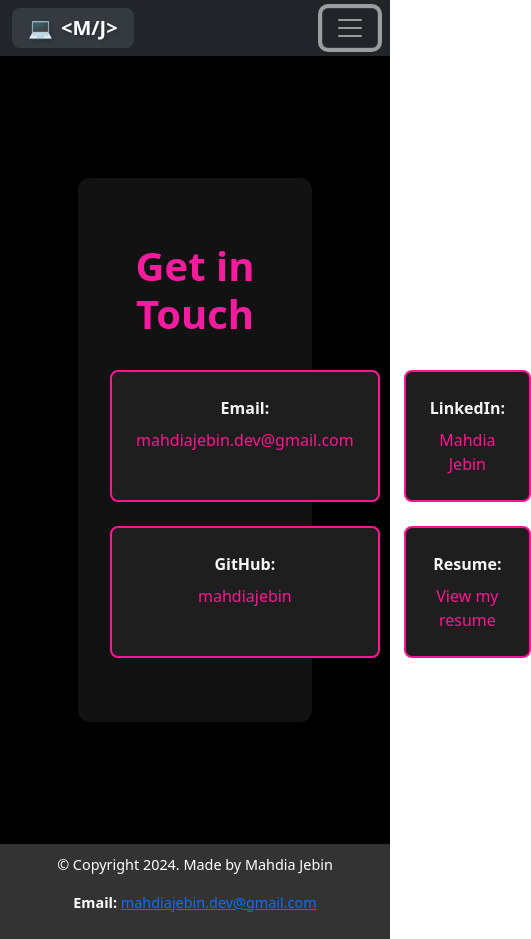
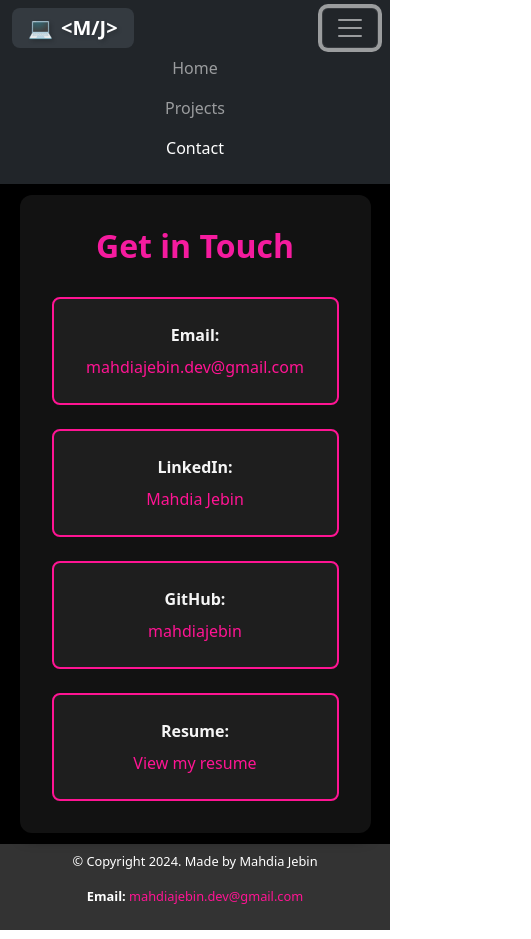
Before and after one commit to mahdiajebin/my-portfolio, a React (Create React App) app: page /my-portfolio/contact in a window 390 px wide. Both pictures are taken after a click on the button "Toggle navigation". Shown: the whole page, 531 px wide, since content can reach past the window. Built offline with nearby package versions, Linux system fonts and the light colour scheme.

Commit message:
fixes for responsiveness

```diff
--- a/src/components/AboutMe/AboutMe.css
+++ b/src/components/AboutMe/AboutMe.css
@@ -1,8 +1,7 @@
+.text-color {
+  color: white;
+}
 
-
-  .text-color{
-    color:white
-  }
 .about-me-container {
   padding: 0;
 }
@@ -116,5 +115,14 @@
   .skills__skill {
     font-size: 1.2rem;
     padding: 0.8rem 1.5rem;
+    margin-right: 0.8rem; /* Reduce margin-right for better fitting */
+  }
+
+  .about__content {
+    gap: 1rem; /* Reduce gap for smaller screens */
+  }
+
+  .extra-content {
+    padding-bottom: 4rem; /* Add padding to prevent footer overlap */
   }
 }
--- a/src/components/AboutMe/AboutMe.js
+++ b/src/components/AboutMe/AboutMe.js
@@ -1,6 +1,5 @@
-import React, { useState} from 'react';
+import React, { useState } from 'react';
 import { useNavigate } from 'react-router-dom';
-
 import './AboutMe.css';
 
 const AboutMe = () => {
@@ -22,33 +21,30 @@ const AboutMe = () => {
     navigate('/contact');
   };
 
-
   return (
     <div className="about-me-container">
       <div className="intro-section">
         <h2 className="display-5 fw-bold text-color mb-5">HI, I'M MAHDIA JEBIN</h2>
         <div className="col-lg-8 mx-auto">
           <p className="lead mb-4">
-          I am a Full-Stack Web Developer with a passion for building and managing both the front-end and back-end of websites and web applications. My experience includes extensive work in frontend development, but I am equally enthusiastic about tackling backend challenges. You can explore some of my projects in the Projects section.
+            I am a Full-Stack Web Developer with a passion for building and managing both the front-end and back-end of websites and web applications. My experience includes extensive work in frontend development, but I am equally enthusiastic about tackling backend challenges. You can explore some of my projects in the Projects section.
           </p>
           <p className="lead mb-4"> I'm actively seeking job opportunities where I can leverage my skills, contribute to projects, and grow professionally. If you have an opportunity that aligns with my expertise, please don't hesitate to <strong>contact me</strong>.</p>
           <div className="d-grid gap-2 d-sm-flex justify-content-sm-center">
             <button type="button" className="btn btn-primary btn-lg px-4 gap-3" onClick={handleSeeMore}>
               See More
             </button>
-            <button type="button" className="btn btn-outline-secondary btn-lg px-4"  onClick={handleSeeProjects}>Projects</button>
+            <button type="button" className="btn btn-outline-secondary btn-lg px-4" onClick={handleSeeProjects}>Projects</button>
           </div>
         </div>
       </div>
 
-      <div id="more-content" className={`extra-content ${showMore ? 'visible' : 'hidden'}`}>
+      <div id="more-content" className={`extra-content ${showMore ? 'visible' : ''}`}>
         <div className="about__content">
           <div className="about__content-main">
             <h3 className="about__content-title">Get to Know Me!</h3>
-
-            <p> As a passionate and dedicated software engineer, I am committed to leveraging my expertise in [Angular, AngularJS,JavaScript, TypeScript Java, Spring Boot, React.js] to create innovative and efficient software solutions. With a strong background in backend development and a keen eye for front-end design, I have successfully contributed to various projects, delivering high-quality code and enhancing user experiences. My goal is to continuously grow and adapt in the dynamic field of software engineering, taking on challenging projects that allow me to utilize my skills and knowledge to their fullest potential. I am eager to join a forward-thinking company where I can collaborate with a talented team to drive impactful results and contribute to the organization's succes</p>
+            <p> As a passionate and dedicated software engineer, I am committed to leveraging my expertise in [Angular, AngularJS, JavaScript, TypeScript Java, Spring Boot, React.js] to create innovative and efficient software solutions. With a strong background in backend development and a keen eye for front-end design, I have successfully contributed to various projects, delivering high-quality code and enhancing user experiences. My goal is to continuously grow and adapt in the dynamic field of software engineering, taking on challenging projects that allow me to utilize my skills and knowledge to their fullest potential. I am eager to join a forward-thinking company where I can collaborate with a talented team to drive impactful results and contribute to the organization's success.</p>
             <p className="btn btn--med btn--theme dynamicBgClr" onClick={handleSeeContact}>Contact</p>
-
           </div>
           <div className="about__content-skills">
             <h3 className="about__content-title">My Skills</h3>
--- a/src/components/ContactMe/ContactMe.css
+++ b/src/components/ContactMe/ContactMe.css
@@ -3,10 +3,10 @@
   color: #f5f5f5; /* Light text color for readability */
   padding: 4rem 2rem; /* Ample padding */
   border-radius: 12px; /* Rounded corners */
-  width: 60%; /* Max width for container */
+  max-width: 800px; /* Max width for container */
   margin: auto; /* Centering the container */
   box-shadow: 0 6px 12px rgba(0, 0, 0, 0.5); /* Enhanced shadow effect */
-  height: 60%;
+  height: auto; /* Let height adjust based on content */
 }
 
 .contact-heading {
@@ -81,3 +81,19 @@
   resize: vertical;
   min-height: 150px;
 }
+
+/* Media Queries for Responsive Design */
+@media (max-width: 768px) {
+  .contact-details {
+    grid-template-columns: 1fr; /* Single column layout on smaller screens */
+  }
+
+  .contact-me {
+    width: 90%; /* Adjust width for smaller screens */
+    padding: 2rem; /* Adjust padding for smaller screens */
+  }
+
+  .contact-heading {
+    font-size: 2rem; /* Adjust heading size for smaller screens */
+  }
+}
--- a/src/components/Footer/Footer.css
+++ b/src/components/Footer/Footer.css
@@ -19,3 +19,24 @@ html, body {
   font-size: 0.9rem;
   width: 100%;
 }
+
+.footer-content {
+  padding: 0 1rem; /* Padding to avoid content touching the edges */
+}
+
+.footer-content a {
+  color: #ff1493; /* Stylish pink color for links */
+  text-decoration: none; /* Remove underline */
+}
+
+.footer-content a:hover {
+  text-decoration: underline; /* Underline on hover */
+}
+
+/* Responsive adjustments for footer if needed */
+@media (max-width: 768px) {
+  .app-footer {
+    font-size: 0.8rem;
+    padding: 8px;
+  }
+}
--- a/src/components/Header/Header.css
+++ b/src/components/Header/Header.css
@@ -1,3 +1,5 @@
+/* Header.css */
+
 .navbar-brand {
   font-size: 2rem; /* Larger font size */
   font-weight: 700; /* Bold text */
--- a/src/components/Header/Header.js
+++ b/src/components/Header/Header.js
@@ -3,46 +3,29 @@ import { Navbar, Nav } from 'react-bootstrap';
 import { NavLink } from 'react-router-dom';
 import './Header.css';
 
-
 const Header = () => {
   return (
-    <nav className="navbar navbar-expand-sm navbar-dark bg-dark text-primary">
-      <div className="container-fluid text-primary">
-        <NavLink exact to="/" className="navbar-brand" > &lt;M/J&gt;</NavLink>
-        <button
-          className="navbar-toggler "
-          type="button"
-          data-bs-toggle="collapse"
-          data-bs-target="#navbarsExample03"
-          aria-controls="navbarsExample03"
-          aria-expanded="false"
-          aria-label="Toggle navigation"
-        >
-          <span className="navbar-toggler-icon"></span>
-        </button>
-
-        <div className="collapse navbar-collapse text-primary" id="navbarsExample03">
-          <ul className="navbar-nav ms-auto mb-2 mb-sm-0  ">
-            <li className="nav-item">
-              <NavLink exact to="/" className="nav-link" activeClassName="active">
-                Home
-              </NavLink>
-            </li>
-            <li className="nav-item">
-              <NavLink to="/projects" className="nav-link" activeClassName="active">
-                Projects
-              </NavLink>
-            </li>
-            <li className="nav-item">
-              <NavLink to="/contact" className="nav-link" activeClassName="active">
-                Contact
-              </NavLink>
-            </li>
-          </ul>
-
-        </div>
+    <Navbar expand="sm" bg="dark" variant="dark">
+      <div className="container-fluid">
+        <Navbar.Brand as={NavLink} exact to="/" className="navbar-brand">
+          &lt;M/J&gt;
+        </Navbar.Brand>
+        <Navbar.Toggle aria-controls="navbar-nav" />
+        <Navbar.Collapse id="navbar-nav">
+          <Nav className="ms-auto mb-2 mb-sm-0">
+            <Nav.Link as={NavLink} exact to="/" className="nav-link" activeClassName="active">
+              Home
+            </Nav.Link>
+            <Nav.Link as={NavLink} to="/projects" className="nav-link" activeClassName="active">
+              Projects
+            </Nav.Link>
+            <Nav.Link as={NavLink} to="/contact" className="nav-link" activeClassName="active">
+              Contact
+            </Nav.Link>
+          </Nav>
+        </Navbar.Collapse>
       </div>
-    </nav>
+    </Navbar>
   );
 };
 
--- a/src/components/Projects/Projects.js
+++ b/src/components/Projects/Projects.js
@@ -1,52 +1,49 @@
 import React from 'react';
 import ProjectCard from '../ProjectCard/ProjectCard';
 import { Container, Row, Col } from 'react-bootstrap';
+
+const PUBLIC_URL = process.env.PUBLIC_URL;
 
 const projects = [
   {
     title: 'My-Deen',
     description: 'A project demonstrating React Skills and Creativity. Project in Progress...',
-    imageUrl:'/assets/MyDeenPics/pic0.png',
+    imageUrl: `${PUBLIC_URL}/assets/MyDeenPics/pic0.png`,
     link: 'https://github.com/mahdiajebin/my-deen',
-    images: ['/assets/MyDeenPics/pic0.png', '/assets/MyDeenPics/pic1.png','/assets/MyDeenPics/pic2.png'],
+    images: [`${PUBLIC_URL}/assets/MyDeenPics/pic0.png`, `${PUBLIC_URL}/assets/MyDeenPics/pic1.png`, `${PUBLIC_URL}/assets/MyDeenPics/pic2.png`],
   },
   {
     title: 'ClumsyProof',
     description: 'A project showcasing .net skills and user interfaces.',
-    imageUrl:'/assets/ClumsyProofPics/pic1.png',
-
+    imageUrl: `${PUBLIC_URL}/assets/ClumsyProofPics/pic1.png`,
     link: 'https://github.com/mahdiajebin/ClumsyProofVB.net',
-    images: ['/assets/ClumsyProofPics/pic1.png', '/assets/ClumsyProofPics/pic2.png','/assets/ClumsyProofPics/pic3.png','/assets/ClumsyProofPics/pic4.png'],
+    images: [`${PUBLIC_URL}/assets/ClumsyProofPics/pic1.png`, `${PUBLIC_URL}/assets/ClumsyProofPics/pic2.png`, `${PUBLIC_URL}/assets/ClumsyProofPics/pic3.png`, `${PUBLIC_URL}/assets/ClumsyProofPics/pic4.png`],
   },
   {
     title: 'Angular Project',
     description: 'in Progress. Adding soon',
-    imageUrl:'/assets/image1.jpeg',
-
+    imageUrl: `${PUBLIC_URL}/assets/image1.jpeg`,
     link: 'https://github.com/mahdiajebin/grocer',
     images: ['link-to-image1', 'link-to-image2']
   },
   {
     title: 'Springboot Project',
     description: 'in Progress. Adding soon',
-    imageUrl:'/assets/image1.jpeg',
-
+    imageUrl: `${PUBLIC_URL}/assets/image1.jpeg`,
     link: 'https://github.com/mahdiajebin/ReactClass',
     images: ['link-to-image1', 'link-to-image2'],
   },
   {
     title: 'Java Project',
     description: 'in Progress. Adding soon',
-    imageUrl:'/assets/image1.jpeg',
-
+    imageUrl: `${PUBLIC_URL}/assets/image1.jpeg`,
     link: 'https://github.com/mahdiajebin/JavaDSA',
     images: ['link-to-image1', 'link-to-image2'],
   },
   {
     title: 'Angular Project',
     description: 'in Progress. Adding soon',
-    imageUrl:'/assets/image1.jpeg',
-
+    imageUrl: `${PUBLIC_URL}/assets/image1.jpeg`,
     link: 'https://github.com/mahdiajebin/JavaDSA',
     images: ['./Assets/project-mockup-example.jpeg', 'link-to-image2'],
   }
@@ -54,11 +51,11 @@ const projects = [
 
 const Projects = () => (
   <Container className="my-5">
-    <div id="projects" className='mb-6'>
+    <div id="projects" className="mb-6 text-center">
       <h1>PROJECTS</h1>
-      <Row>
+      <Row className="justify-content-center">
         {projects.map((project, index) => (
-          <Col key={index} sm={12} md={6} lg={4}>
+          <Col key={index} xs={12} sm={6} md={4} lg={4} className="d-flex justify-content-center mb-4">
             <ProjectCard
               title={project.title}
               description={project.description}
```
Lines whose indentation alone changed are shown as unchanged.
